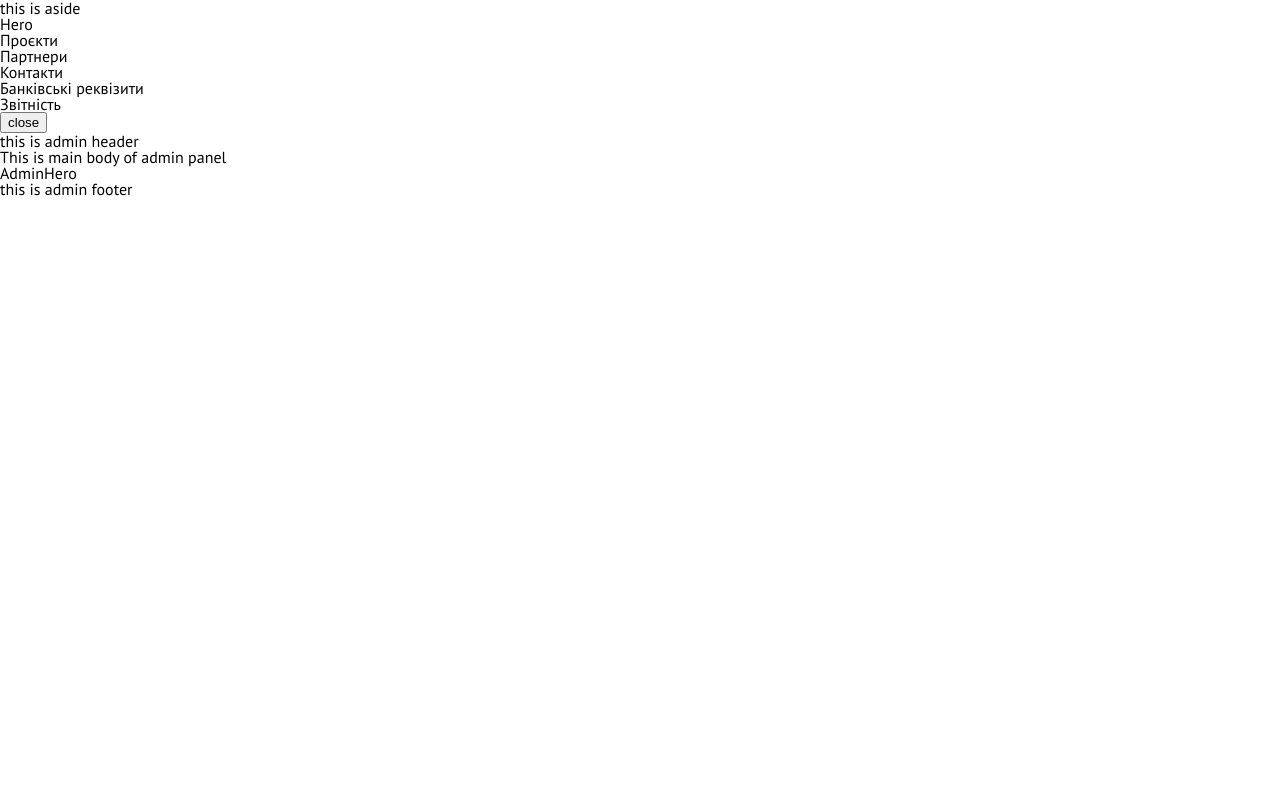
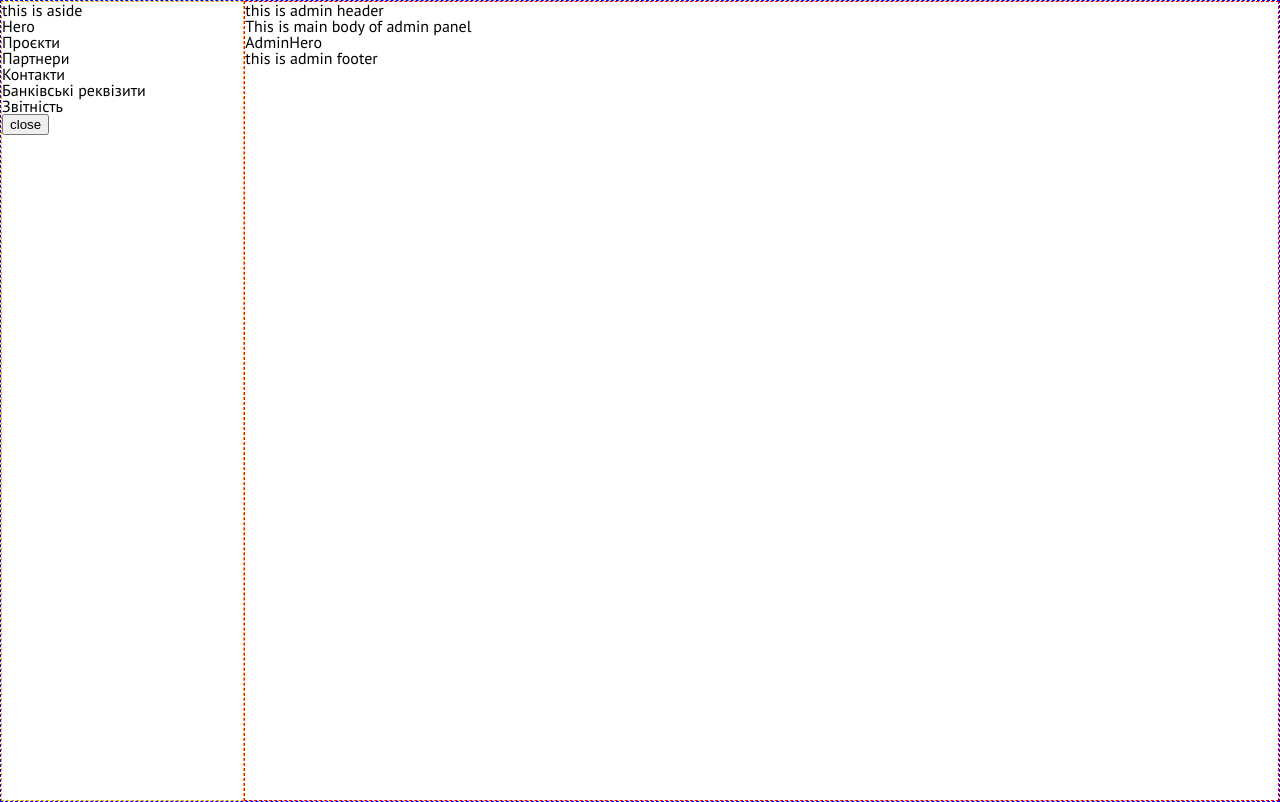
Before and after one commit to baza-trainee/dokoopy-frontend, a React (Vite) app: page /admin in a window 1280 px wide. Built offline with nearby package versions, Linux system fonts and the light colour scheme.

Commit message:
add some styles

```diff
--- a/src/components/admin-components/AdminAside.jsx
+++ b/src/components/admin-components/AdminAside.jsx
@@ -2,7 +2,7 @@ import { Link } from "react-router-dom";
 
 export const AdminAside = () => {
    return (
-      <aside>
+      <aside className="aside">
          this is aside
          <ul>
             <li>
--- a/src/components/admin-components/AdminSharedLayout.jsx
+++ b/src/components/admin-components/AdminSharedLayout.jsx
@@ -6,14 +6,16 @@ import { AdminAside } from "./AdminAside";
 
 export const AdminSharedLayout = () => {
    return (
-      <>
+      <div className="main-wrapper">
          <AdminAside></AdminAside>
+         <div className="body-wrapper">
             <AdminHeader></AdminHeader>
             <main>
                This is main body of admin panel
                <Outlet />
             </main>
             <AdminFooter></AdminFooter>
-      </>
+         </div>
+      </div>
    );
 };
--- /dev/null
+++ b/src/styles/components/admin/_admin-common.scss
@@ -0,0 +1,9 @@
+.main-wrapper {
+   display: flex;
+   border: 1px dashed blue;
+}
+
+.body-wrapper {
+   width: 100%;
+   border: 1px dashed red;
+}
--- /dev/null
+++ b/src/styles/components/admin/_aside.scss
@@ -0,0 +1,5 @@
+.aside {
+   width: 300px;
+   height: 100vh;
+   border: 1px dashed orange;
+}
--- a/src/styles/main.scss
+++ b/src/styles/main.scss
@@ -19,3 +19,6 @@
 @import "./components/not-found";
 
 @import "./components/all-project";
+
+@import "./components/admin/admin-common";
+@import "./components/admin/aside";
```
Lines whose indentation alone changed are shown as unchanged.
